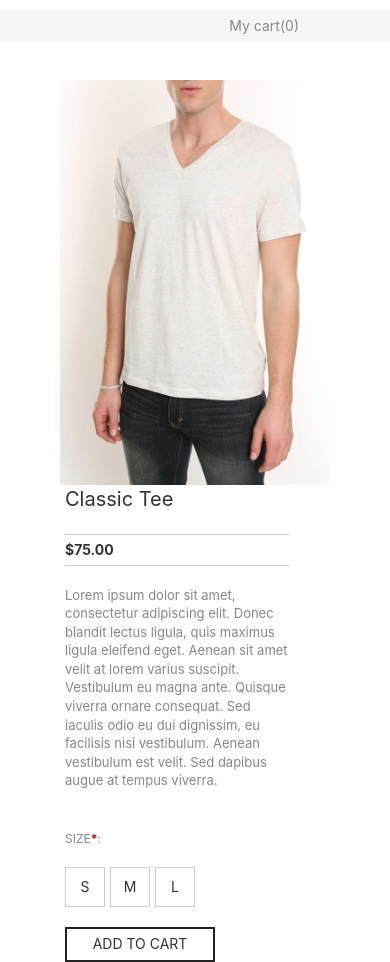
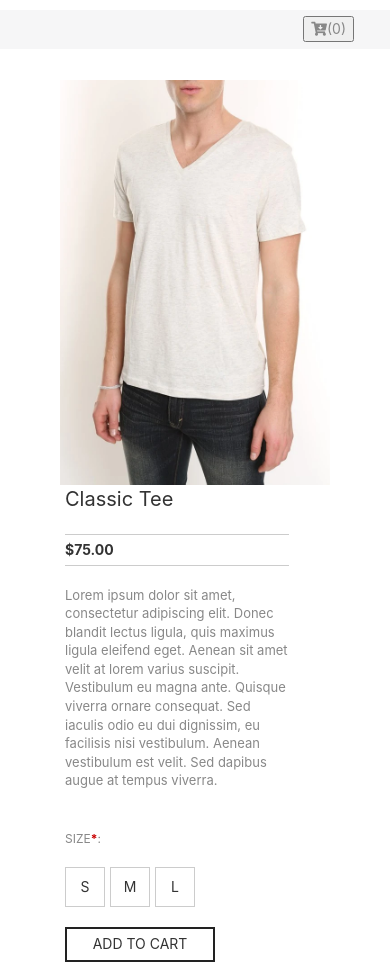
Before and after one commit to Jonathanilc/TechnicalTest, a React (Create React App) app: page / in a window 390 px wide. Built offline with nearby package versions, Linux system fonts and the light colour scheme.

Commit message:
fixing display bug

```diff
--- a/public/index.html
+++ b/public/index.html
@@ -19,6 +19,7 @@
       integrity="sha384-BVYiiSIFeK1dGmJRAkycuHAHRg32OmUcww7on3RYdg4Va+PmSTsz/K68vbdEjh4u"
       crossorigin="anonymous"
     />
+    <link rel="stylesheet" href="https://use.fontawesome.com/releases/v5.6.3/css/all.css" integrity="sha384-UHRtZLI+pbxtHCWp1t77Bi1L4ZtiqrqD80Kn4Z8NTSRyMA2Fd33n5dQ8lWUE00s/" crossorigin="anonymous">
 
     <!-- Optional theme -->
     <link
--- a/src/Components/Cart/Cart.css
+++ b/src/Components/Cart/Cart.css
@@ -1,12 +1,21 @@
 .Cart {
     position: absolute;
     right: 8rem;
-    top: 4rem;
+    top: 4.1rem;
     width: 30rem;
     height: auto;
     background-color: white;
     z-index: 999;
     border: 1px solid #CCCCCC;
+}
+
+@media(max-width: 600px){
+    .Cart {
+
+        right: 3rem;
+        top: 4.6rem;
+
+    }
 
 }
 
--- a/src/Components/Cart/Cart.js
+++ b/src/Components/Cart/Cart.js
@@ -10,7 +10,7 @@ const Cart = props => {
         {props.products.nS !== 0 && (
           <div className="CartItem">
             <div className="CartItem__Img">
-              <img src={Tee} width="100%" alt="Tee" />
+              <img  src={Tee} width="100%" alt="Tee" />
             </div>
             <div className="CartItem__Txt">
               <div className="CartItem_Txt--Title">Classic Tee</div>
--- a/src/Components/Header/Header.css
+++ b/src/Components/Header/Header.css
@@ -8,18 +8,78 @@
     margin-top: 1rem;
     width: 100%;
     background-color: #F6F6F7;
-    padding: .5rem;
+    padding:0;
+    height: auto;
 }
 
 .Header__Item {
+
+    padding: .5rem;
     color: #888888;
     position: relative;
     float: right;
     right: 8rem;
     background-color: transparent;
-    border: none;
+    border: 1px solid transparent;
+    border-bottom:2px solid transparent
 }
+@media(max-width: 600px){
+    .Header__Item {
+        display: none;
+        right: 3rem;
+    }
+}
+
+.Header__Icon{
+    display: none;
+    padding: .5rem;
+    color: #888888;
+    position: relative;
+    float: right;
+    right: 8rem;
+    background-color: transparent;
+    border: 1px solid transparent;
+    border-bottom:2px solid transparent
+
+}
+
+@media(max-width: 600px){
+    .Header__Icon {
+        display: none;
+        right: 0;
+    }
+}
+
+.Header__Icon--isClicked {
+    box-sizing: border-box;
+    background-color: white;
+    border: 1px solid #CCCCCC;
+    border-bottom: 2px solid white;
+    z-index: 1001;
+}
+
+@media(max-width: 600px){
+    .Header__Icon{
+        display: block;
+        float: right;
+        margin-right: 3rem;
+
+
+    }
+}
+
+
+
+.Header__Item--isClicked {
+    box-sizing: border-box;
+    background-color: white;
+    border: 1px solid #CCCCCC;
+    border-bottom: 2px solid white;
+    z-index: 1000;
+}
+
 
 .Header__Item:focus{
     outline: none;
+
 }
--- a/src/Components/Header/Header.js
+++ b/src/Components/Header/Header.js
@@ -1,35 +1,53 @@
 import React, { Component } from "react";
 import "./Header.css";
 import Cart from "../Cart/Cart";
-import {connect} from 'react-redux'
+import { connect } from "react-redux";
 
 class Header extends Component {
-    state={
-        isClicked: false
-    }
+  state = {
+    isClicked: false
+  };
 
-    onClickedHandler = ()=> {
-        this.setState({...this.state, isClicked: !this.state.isClicked})
-    }
+  onClickedHandler = () => {
+    this.setState({ ...this.state, isClicked: !this.state.isClicked });
+  };
   render() {
-    const {nS,nM,nL} = this.props.products;
+    const { nS, nM, nL } = this.props.products;
     return (
       <div>
         <div className="Header">
-          <button
-            className="Header__Item"
-            onClick={this.onClickedHandler}>My cart({nS+nM+nL})</button>
+
+          {this.state.isClicked === true?<div className="Header__Icon Header__Icon--isClicked">
+            <button onClick={this.onClickedHandler}><i className="fas fa-cart-arrow-down " />({nS + nM + nL})</button>
+          </div>:<div className="Header__Icon">
+            <button onClick={this.onClickedHandler}><i className="fas fa-cart-arrow-down " />({nS + nM + nL})</button>
+          </div>}
+
+          {this.state.isClicked === true ? (
+            <button
+              className="Header__Item Header__Item--isClicked"
+              onClick={this.onClickedHandler}
+            >
+              My cart({nS + nM + nL})
+            </button>
+          ) : (
+            <button className="Header__Item" onClick={this.onClickedHandler}>
+              My cart({nS + nM + nL})
+            </button>
+          )}
         </div>
-        <Cart isClicked={this.state.isClicked}></Cart>
+        <Cart isClicked={this.state.isClicked} />
       </div>
     );
   }
 }
 
-
 const mapStateToProps = state => {
   return {
     products: state.product
-  }
-}
-export default connect(mapStateToProps,null)(Header);
+  };
+};
+export default connect(
+  mapStateToProps,
+  null
+)(Header);
```
